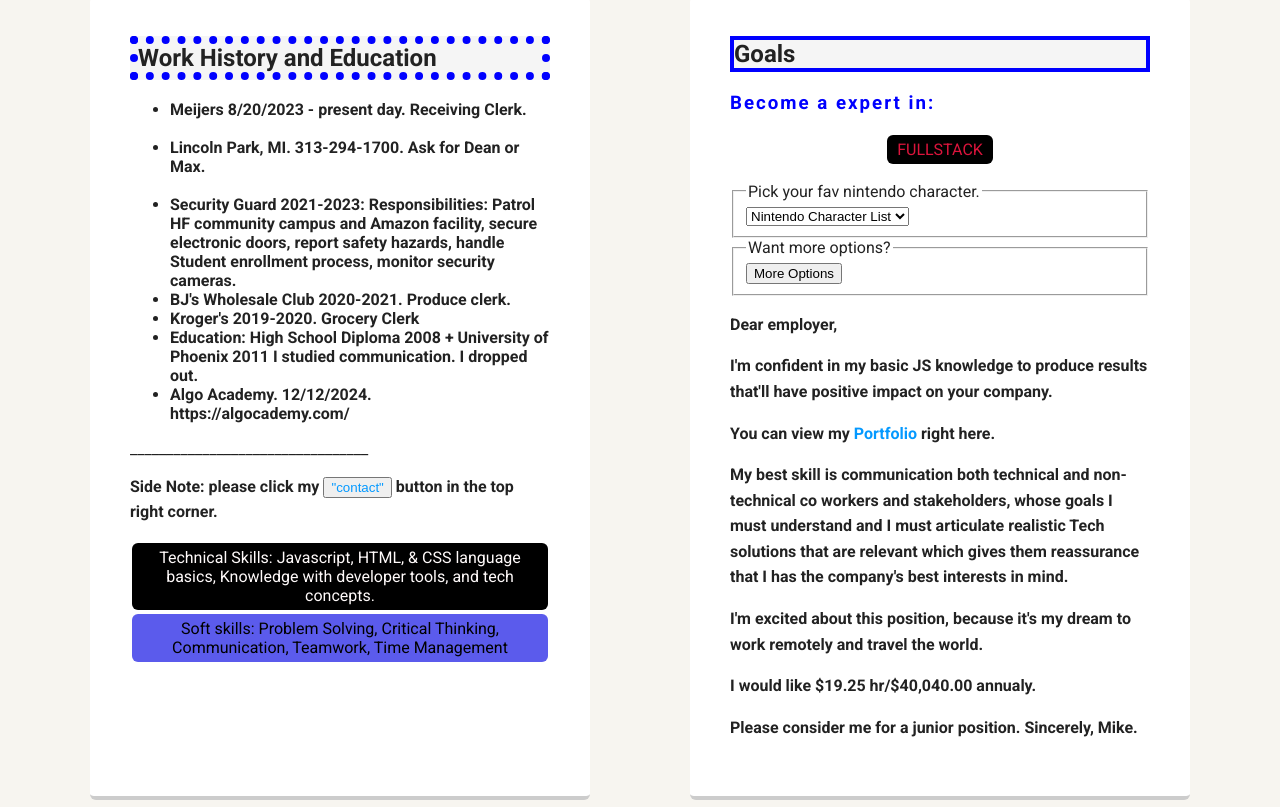
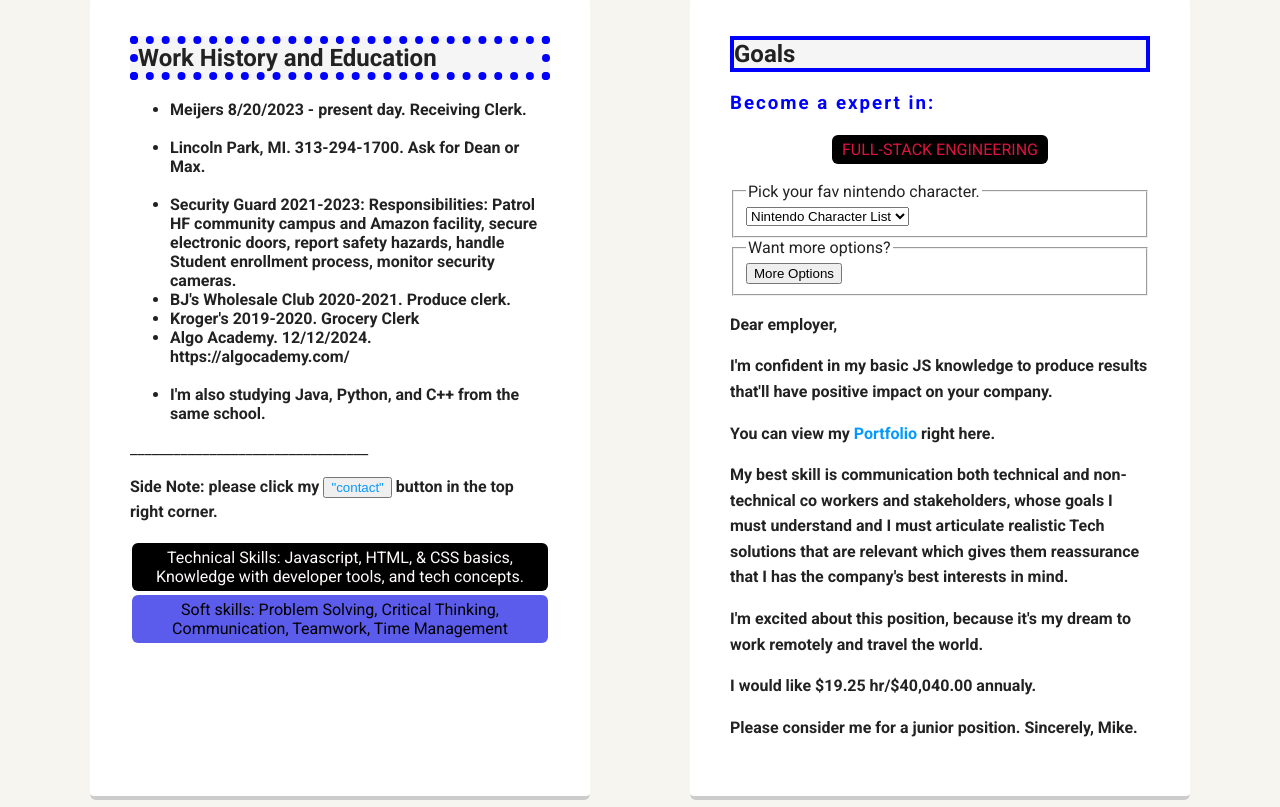
Before and after one commit to Iwnb1987/resume, a plain HTML site: page index.html in a window 1280 px wide. Shown: the part 620-1427 px from the top of the page. Drawn offline with Linux system fonts and the light colour scheme; a web font is replaced by a local one.

Commit message:
Update index.html

```diff
--- a/index.html
+++ b/index.html
@@ -42,14 +42,14 @@
           <li>Security Guard 2021-2023: Responsibilities: Patrol HF community campus and Amazon facility, secure electronic doors, report safety hazards, handle Student enrollment process, monitor security cameras.</li>
           <li>BJ's Wholesale Club 2020-2021. Produce clerk.</li>
           <li>Kroger's 2019-2020. Grocery Clerk</li>
-            <li>Education: High School Diploma 2008 + University of Phoenix 2011 I studied communication. I dropped out.</li>
-            <li>Algo Academy. 12/12/2024. https://algocademy.com/</li>
+            <li>Algo Academy. 12/12/2024. https://algocademy.com/</li><br>
+            <li>I'm also studying Java, Python, and C++ from the same school.</li>
           </ul>
         _________________________________
         <p>Side Note: please click my <button id="testButton"><a href="contact.html">"contact"</a></button> button in the top right corner.</p>
 
            <ul class="skills">
-            <li>Technical Skills: Javascript, HTML, & CSS language basics, Knowledge with developer tools, and tech concepts.</li>
+            <li>Technical Skills: Javascript, HTML, & CSS basics, Knowledge with developer tools, and tech concepts.</li>
             <li id="neon">Soft skills: Problem Solving, Critical Thinking, Communication, Teamwork, Time Management</li>
             </ul>
       </div>
@@ -58,7 +58,7 @@
         <h2>Goals</h2>
         <h3>Become a expert in:</h3>
         <ul class="skills">
-          <li id="changer">FULLSTACK</li>
+          <li id="changer">FULL-STACK ENGINEERING</li>
 
 </ul>
 
```
